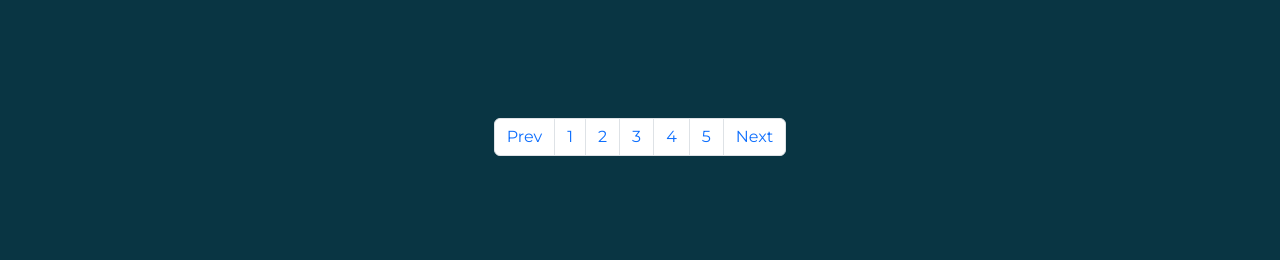
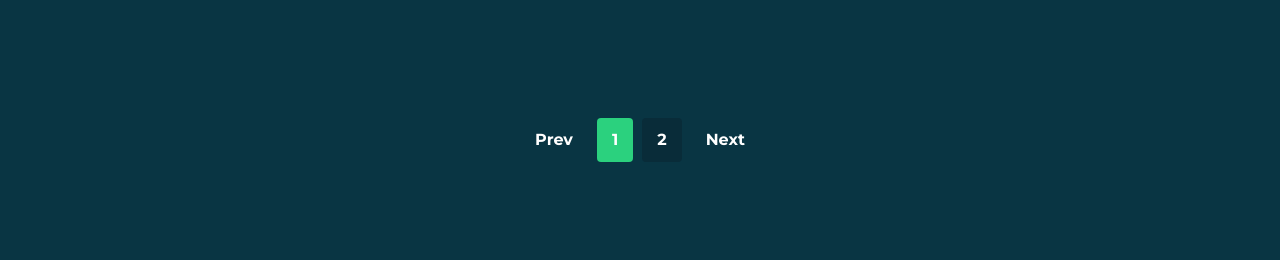
Before and after one commit to fullstacktechnologyllp/movie-app-nextjs, a Next.js app: page /movie-list in a window 1280 px wide. Shown: the part 837-1097 px from the top of the page. Built offline with nearby package versions, Linux system fonts and the light colour scheme.

Commit message:
Added pagination style

```diff
--- a/src/app/globals.css
+++ b/src/app/globals.css
@@ -125,6 +125,8 @@ a {
 /* Input styles */
 .custom-input-bg {
   background-color: #224957 !important;
+  border: unset !important;
+  color: #fff !important;
 }
 
 /* Typography styles */
--- a/src/app/movie-list/movie-list.css
+++ b/src/app/movie-list/movie-list.css
@@ -1,3 +1,25 @@
-.custom-pagination{
+.custom-pagination .page-item{
+  padding: 0px 5px;
+}
+.custom-pagination .page-item a{
+  background-color: #092C39 !important;
+  border: unset;
+  color: #fff;
+  font-family: Montserrat !important;
+  font-size: 16px !important;
+  font-weight: 700 !important;
+  line-height: 24px !important;
+  letter-spacing: 0em !important;
+  border-radius: 4px;
+  padding: 10px 15px;
+}
 
+.custom-pagination .page-item:first-child a,
+.custom-pagination .page-item:last-child a {
+  background-color: unset !important;
 }
+
+.custom-pagination .page-item.active a {
+  background-color: #2BD17E !important;
+  color: #fff !important;
+}
--- a/src/app/movie-list/page.tsx
+++ b/src/app/movie-list/page.tsx
@@ -22,6 +22,8 @@ const CustomCard = ({ imageUrl, title, publishYear }: any) => {
 
 export default function MovieList() {
   const [ cardData, setCardData ] = useState([
+    { title: 'Movie 1', publishYear: 2021, imageUrl: 'https://i.etsystatic.com/18242346/r/il/fd61f8/2933715225/il_570xN.2933715225_a913.jpg' },
+    { title: 'Movie 1', publishYear: 2021, imageUrl: 'https://i.etsystatic.com/18242346/r/il/fd61f8/2933715225/il_570xN.2933715225_a913.jpg' },
     { title: 'Movie 1', publishYear: 2021, imageUrl: 'https://i.etsystatic.com/18242346/r/il/fd61f8/2933715225/il_570xN.2933715225_a913.jpg' },
     { title: 'Movie 1', publishYear: 2021, imageUrl: 'https://i.etsystatic.com/18242346/r/il/fd61f8/2933715225/il_570xN.2933715225_a913.jpg' },
     { title: 'Movie 1', publishYear: 2021, imageUrl: 'https://i.etsystatic.com/18242346/r/il/fd61f8/2933715225/il_570xN.2933715225_a913.jpg' },
@@ -58,11 +60,8 @@ export default function MovieList() {
       <Container className='d-flex justify-content-center my-5 py-5'>
         <Pagination className='custom-pagination py-5 '>
           <Pagination.Prev>Prev</Pagination.Prev>
-          <Pagination.Item href="#1">1</Pagination.Item>
+          <Pagination.Item href="#1" className='active'>1</Pagination.Item>
           <Pagination.Item href="#2">2</Pagination.Item>
-          <Pagination.Item href="#3">3</Pagination.Item>
-          <Pagination.Item href="#4">4</Pagination.Item>
-          <Pagination.Item href="#5">5</Pagination.Item>
           <Pagination.Next>Next
           </Pagination.Next>
         </Pagination>
```
